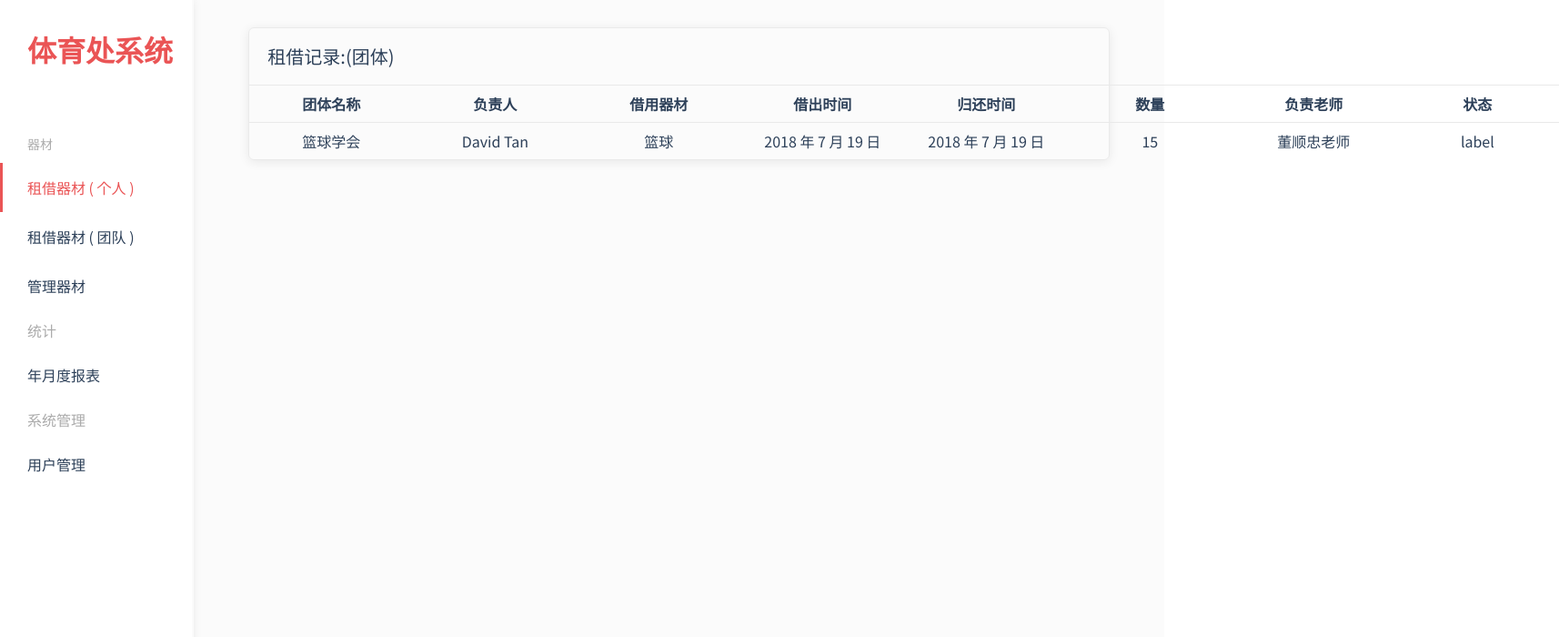
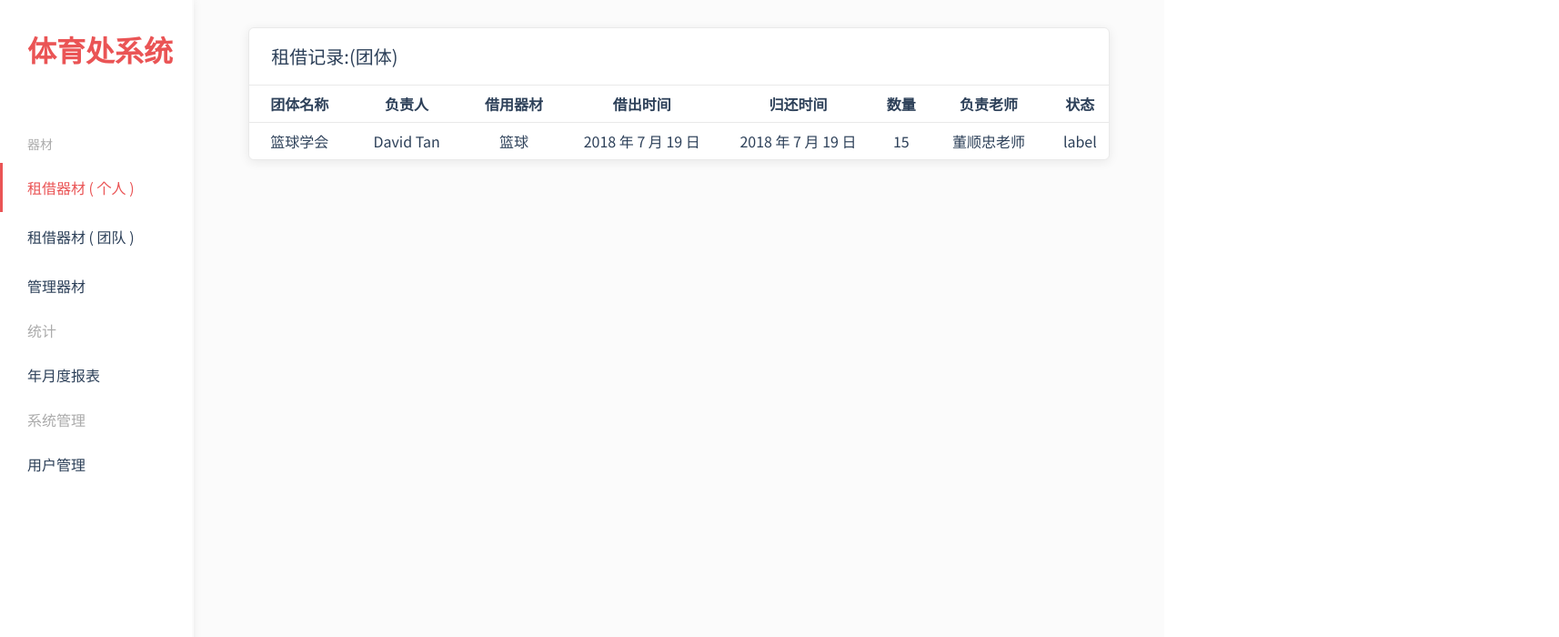
Before and after one commit to MechFroG88/Humble-Sports, a Vue app in the folder client/: page /rent/group in a window 1280 px wide. Shown: the top 700 px of the page at 91% size, 1714 px wide, since content can reach past the window. Built offline with nearby package versions, Linux system fonts and the light colour scheme.

Commit message:
Add navbar in tables component

```diff
--- a/client/src/assets/scss/components/tables.scss
+++ b/client/src/assets/scss/components/tables.scss
@@ -1,4 +1,5 @@
 #_table {
+  background-color: #fff;
   border: solid 1px #eaeaea;
   border-radius: .3rem;
   box-shadow: 0px 2px 12px rgba(0, 0, 0, .08);
@@ -6,17 +7,16 @@
     border-collapse: collapse;
     .title {
       td {
-        padding: .8rem 1rem;
-      }
-      .title_name {
-        display: flex;
-        justify-content: flex-start;
-        font-size: 1rem;
-      }
-      .navbar {
+        padding: .8rem 1.2rem;
+        .title_name {
+          float: left;
+          font-size: 1rem;
+        }
         .input-group {
+          float: right;
           input {
             border-color: rgba(#2D4059, .25);
+            border-radius: .15rem;
             &::placeholder {
               color: $text-gray;
               font-size: $font-size-sm;
@@ -36,7 +36,7 @@
       }
       th, td {
         padding: .4rem 0;
-        min-width: 9rem;
+        max-width: 5rem;
       }
     }
   }
--- a/client/src/components/tables.vue
+++ b/client/src/components/tables.vue
@@ -7,13 +7,10 @@
       'hoverable': hoverable
     }">
       <tr class="title" v-if="title" :class="navbar ? 'navbar_title' : ''">
-        <td>
-          <div class="title_name">
+        <td align="justify" :colspan="columns.length">
+          <span class="title_name">
             <slot name="title"/>
-          </div>
-        </td>
-        <td :colspan="columns.length - 2"></td>
-        <td class="navbar">
+          </span>
           <div class="input-group input-inline has-icon-right" v-if="navbar">
             <input class="form-input" type="text" :placeholder="navbar">
             <i class="form-icon icon icon-search"></i>
@@ -57,4 +54,5 @@ export default {
 </script>
 
 <style>
+
 </style>
```
Also changed, not shown: client/src/pages/rent/group.vue (+4 -4 lines).
